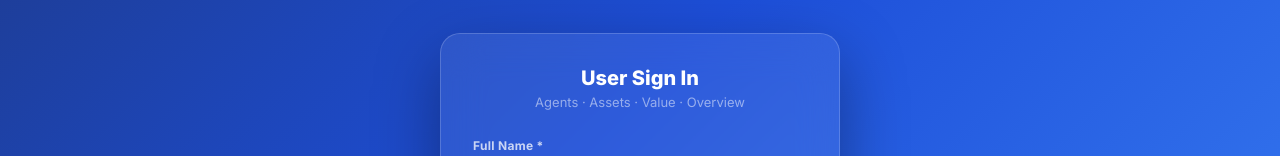
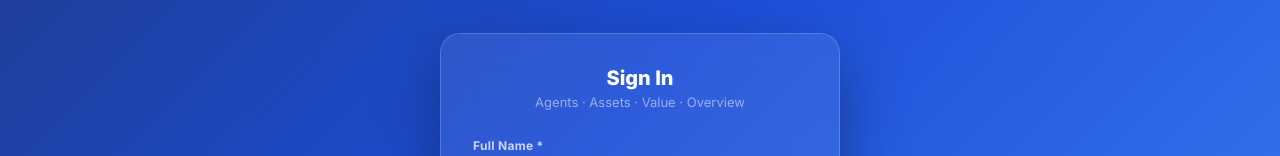
Before and after one commit to praful-spec/Arilinc_Live, a React (Vite) app: page / in a window 1280 px wide. Shown: the part 201-357 px from the top of the page. Built offline with nearby package versions, Linux system fonts and the light colour scheme.

Commit message:
Change 'User Sign In' to 'Sign In' in App component

```diff
--- a/src/App.tsx
+++ b/src/App.tsx
@@ -558,7 +558,7 @@ function SignInScreen({ onSubmit }) {
           <div style={{fontSize:11,color:"rgba(255,255,255,0.5)",letterSpacing:2,textTransform:"uppercase",fontWeight:600}}>Agentic AI Platform · by AriPrus</div>
         </div>
         <div className="sfc" style={{background:"rgba(255,255,255,0.08)",backdropFilter:"blur(20px)",borderRadius:20,padding:"32px 32px",border:"1px solid rgba(255,255,255,0.18)",boxShadow:"0 24px 64px rgba(0,0,0,0.35)"}}>
-          <div style={{fontFamily:"Inter,sans-serif",fontSize:20,fontWeight:800,color:"#fff",marginBottom:4,textAlign:"center"}}>User Sign In</div>
+          <div style={{fontFamily:"Inter,sans-serif",fontSize:20,fontWeight:800,color:"#fff",marginBottom:4,textAlign:"center"}}> Sign In</div>
           <div style={{fontSize:13,color:"rgba(255,255,255,0.5)",textAlign:"center",marginBottom:24}}>Agents · Assets · Value · Overview</div>
           <div style={{display:"flex",flexDirection:"column",gap:14}}>
             <div><label style={lbl}>Full Name *</label><input style={inp("name")} value={form.name} onChange={set("name")} placeholder="Jane Smith"/>{errors.name&&<div style={{fontSize:11,color:"#fca5a5",marginTop:3}}>{errors.name}</div>}</div>
```
